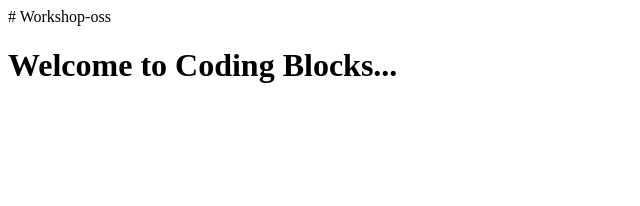
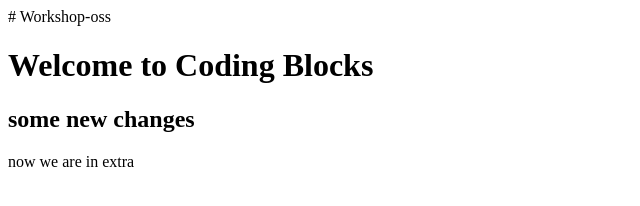
Before and after one commit to Priyankanegi01/Workshop-oss, a plain HTML site: page index.html in a window 1280 px wide. Shown: the whole page, without its empty margins (0-640 px from the left). Drawn offline with Linux system fonts and the light colour scheme.

Commit message:
Update index.html

```diff
--- a/index.html
+++ b/index.html
@@ -1,2 +1,4 @@
 # Workshop-oss
-<h1> Welcome to Coding Blocks... </h1>
+<h1> Welcome to Coding Blocks </h1>
+<h2> some new changes </h2>
+now we are in extra
```
